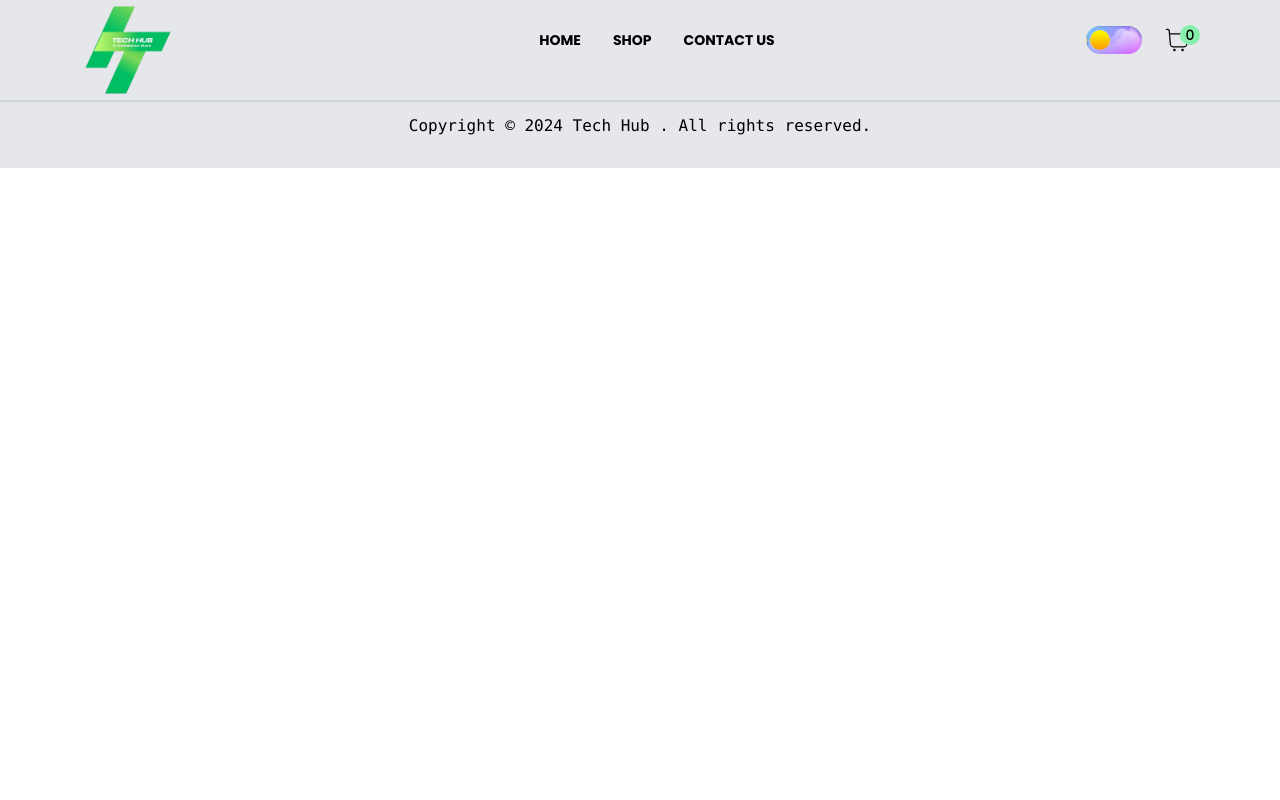
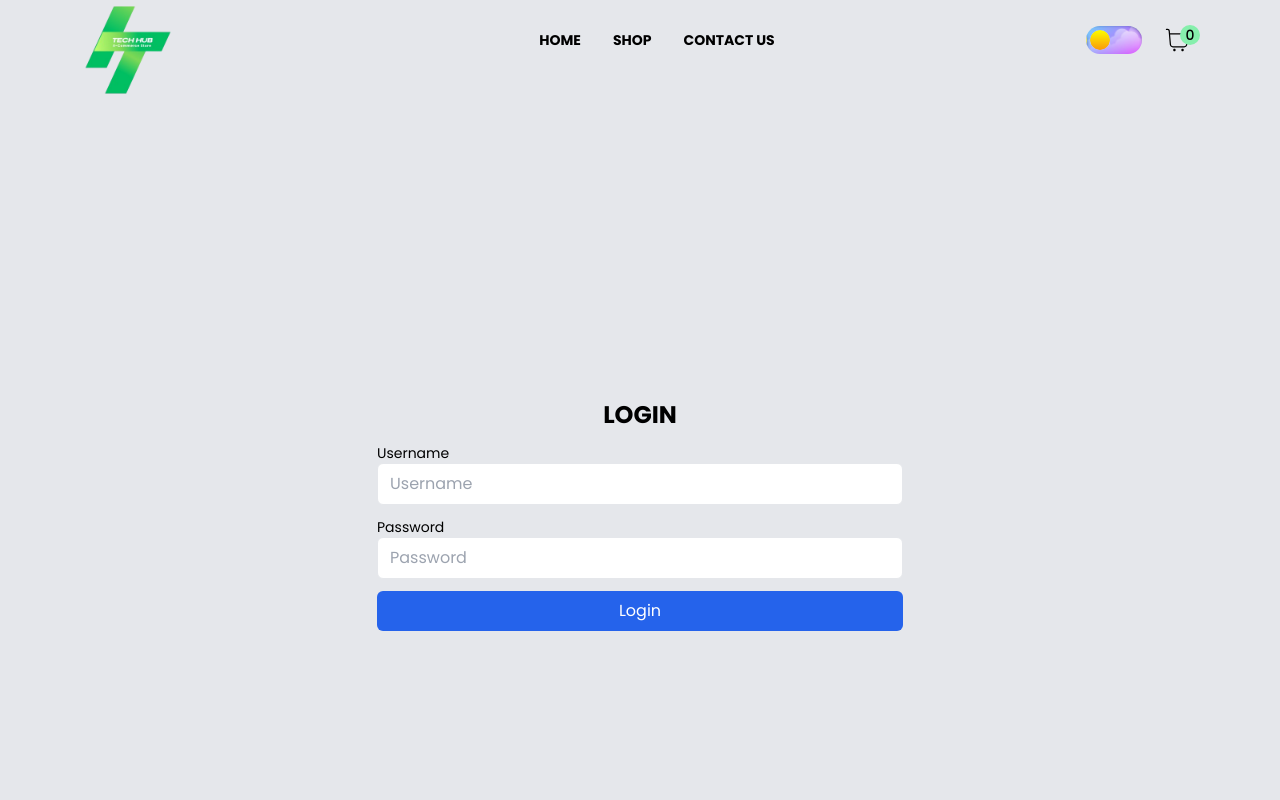
Before and after one commit to Sheryaar-Ansar/braintech-react, a React (Vite) app in the folder fronted/: page /hasnainweb in a window 1280 px wide. Shown: the top 800 px of the page. Built offline with nearby package versions, Linux system fonts and the light colour scheme.

Commit message:
Added login page with restriction

```diff
--- a/fronted/src/App.jsx
+++ b/fronted/src/App.jsx
@@ -12,9 +12,12 @@ import Contact from './app/pages/Contact'
 import Footer from './app/components/footer/Footer'
 import { AuthContext } from './app/context/AuthContext'
 import ProtectedRoute from './app/PrivateRoute/ProtectedRoute'
+import Login from './app/pages/Login'
+import Dashboard from './app/pages/Dashboard'
 
 function App() {
   const mode = useSelector((state) => state.mode.mode)
+  const {isAuthenticated} = useSelector((state) => state.login)
   return (
     <div className={`${mode ? 'transition-all duration-500 bg-black text-white' : 'transition-all duration-500 bg-white text-black'}`}>
       <Toaster
@@ -22,7 +25,8 @@ function App() {
         reverseOrder={false}
       />
       <Navbar />
-      <AuthContext>
+      {!isAuthenticated ?
+        <AuthContext>
         <Routes>
           <Route path='/' element={<Home />} />
           <Route path='/shop' element={<Shop />} />
@@ -33,8 +37,13 @@ function App() {
             {<ProtectedRoute>
               <OrderPlacement />
             </ProtectedRoute>} />
+            <Route path='/hasnainweb' element={<Login />} />
         </Routes>
       </AuthContext>
+      :
+          <Dashboard/>
+      }
+
       <Footer />
     </div>
   )
--- /dev/null
+++ b/fronted/src/app/pages/Dashboard.jsx
@@ -0,0 +1,18 @@
+import React from 'react'
+import { useDispatch } from 'react-redux'
+import { LogoutPage } from '../redux/features/loginSlices'
+
+const Dashboard = () => {
+    const dispatch = useDispatch()
+    const handleLogout = () => {
+        dispatch(LogoutPage())
+    }
+  return (
+    <div className='mt-[70px] pt-[200px] pb-[200px]'>
+      <h1>Welcome To the dashboard</h1>
+      <button onClick={handleLogout}>Logout</button>
+    </div>
+  )
+}
+
+export default Dashboard
--- /dev/null
+++ b/fronted/src/app/pages/Login.jsx
@@ -0,0 +1,64 @@
+import { useState } from "react";
+import { useDispatch, useSelector } from "react-redux";
+import { LoginPage } from "../redux/features/loginSlices";
+import { useNavigate } from "react-router-dom";
+// import { login } from "./authSlice";
+
+const Login = () => {
+    const [username, setUsername] = useState("");
+    const [password, setPassword] = useState("");
+    const mode = useSelector((state)=>state.mode.mode)
+    const dispatch = useDispatch();
+    const { error } = useSelector((state) => state.login);
+    const { isAuthenticated } = useSelector((state)=>state.login)
+    const navigate = useNavigate()
+
+    const handleSubmit = (e) => {
+        e.preventDefault();
+        dispatch(LoginPage({ username, password }));
+        if(isAuthenticated){
+            navigate('/dashboard')
+        }
+    };
+
+    return (
+        <div className={`mt-[70px] pt-[200px] pb-[300px] ${mode ? 'bg-gray-900' : 'bg-gray-200'}`}>
+            <div className="w-[300px] md:w-[600px] border mx-auto px-9 py-32">
+                <h2 className="text-2xl font-bold uppercase text-center">Login</h2>
+                <form onSubmit={handleSubmit} className="mt-3 space-y-3">
+                    <div>
+                        <label className="block text-sm">Username</label>
+                        <input
+                            type="text"
+                            value={username}
+                            onChange={(e) => setUsername(e.target.value)}
+                            className="w-full px-3 py-2 border rounded-md"
+                            placeholder="Username"
+                            required
+                        />
+                    </div>
+                    <div>
+                        <label className="block text-sm">Password</label>
+                        <input
+                            type="password"
+                            value={password}
+                            onChange={(e) => setPassword(e.target.value)}
+                            className="w-full px-3 py-2 border rounded-md"
+                            placeholder="Password"
+                            required
+                        />
+                    </div>
+                    {error && <p className="text-red-600">{error}</p>}
+                    <button
+                        type="submit"
+                        className="w-full px-3 py-2 text-white bg-blue-600 rounded-md hover:bg-blue-700"
+                    >
+                        Login
+                    </button>
+                </form>
+            </div>
+        </div>
+    );
+};
+
+export default Login;
--- /dev/null
+++ b/fronted/src/app/redux/features/loginSlices.js
@@ -0,0 +1,31 @@
+import { createSlice } from "@reduxjs/toolkit";
+
+const initialState = {
+    user: null,
+    isAuthenticated : false,
+    error: null,
+}
+
+export const loginSlices = createSlice({
+    name: 'login',
+    initialState,
+    reducers: {
+        LoginPage : (state, action)=>{
+            const { username, password } = action.payload;
+            if(username === 'hasnain' && password === '123'){
+                state.user = username;
+                state.isAuthenticated = true;
+                state.error = `Welcome to the Dashboard ${username}!`
+            }else{
+                state.error = 'Invalid Username or Password!'
+            }
+        },
+        LogoutPage : (state, action) => {
+            state.error = null;
+            state.isAuthenticated = false;
+        },
+    }
+})
+
+export const { LoginPage, LogoutPage } = loginSlices.actions;
+export default loginSlices.reducer
--- a/fronted/src/app/redux/store.js
+++ b/fronted/src/app/redux/store.js
@@ -6,6 +6,7 @@ import categoryReducer from "./features/categorySlices";
 import paginationReducer from "./features/paginationSlices";
 import priceReducer from "./features/priceSlices";
 import orderReducer from "./features/orderSlices";
+import loginReducer  from "./features/loginSlices";
 
 
 export const store = configureStore({
@@ -17,5 +18,6 @@ export const store = configureStore({
         pagination: paginationReducer,
         price: priceReducer,
         order: orderReducer,
+        login: loginReducer,
     },
 })
```
